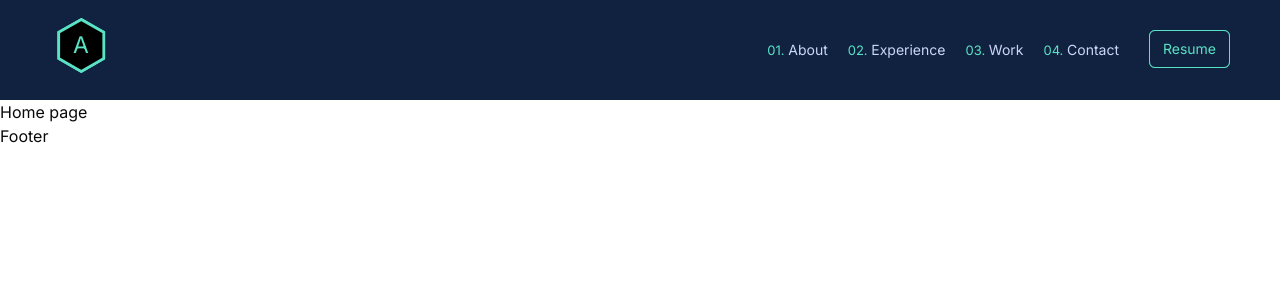
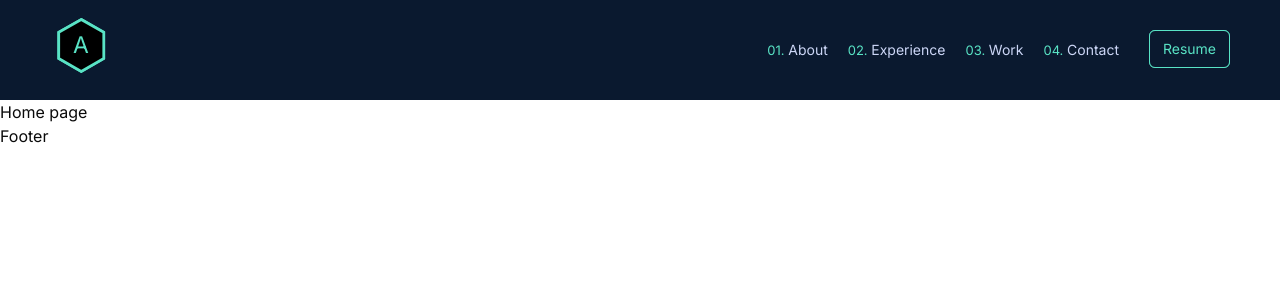
Before and after one commit to nguyenquanghuy1999/portfolio, a React (Vite) app: page / in a window 1280 px wide. Shown: the top 300 px of the page. Built offline with nearby package versions, Linux system fonts and the light colour scheme.

Commit message:
fix: background color ui

```diff
--- a/src/components/Header/Header.tsx
+++ b/src/components/Header/Header.tsx
@@ -5,7 +5,7 @@ import ResumeLink from "./ResumeLink";
 
 function Header() {
   return (
-    <div className="bg-surface tablet:px-10 desktop:px-12.5 flex h-25 items-center justify-between px-6.25">
+    <div className="bg-bg tablet:px-10 desktop:px-12.5 flex h-25 items-center justify-between px-6.25">
       <Logo />
       <div className="desktop:flex hidden">
         <Nav />
--- a/src/components/Header/Logo/Logo.tsx
+++ b/src/components/Header/Logo/Logo.tsx
@@ -7,7 +7,7 @@ function Logo() {
         <IconLogo fill="var(--color-brand)" />
       </div>
       <div className="absolute mt-2 transition duration-300 hover:-translate-1">
-        <IconLogo text="A" fill="var(--color-surface)" />
+        <IconLogo text="A" fill="var(--color-bg)" />
       </div>
     </div>
   );
--- a/src/components/Header/ResumeLink/ResumeLink.tsx
+++ b/src/components/Header/ResumeLink/ResumeLink.tsx
@@ -3,7 +3,7 @@ import resume from "../../../assets/files/resume.pdf";
 const linkClass = `
   absolute inset-0
   rounded-sm border border-current
-  bg-surface text-brand
+  bg-bg text-brand
   text-center text-sm leading-9
   transition duration-300
   hover:-translate-1
```
